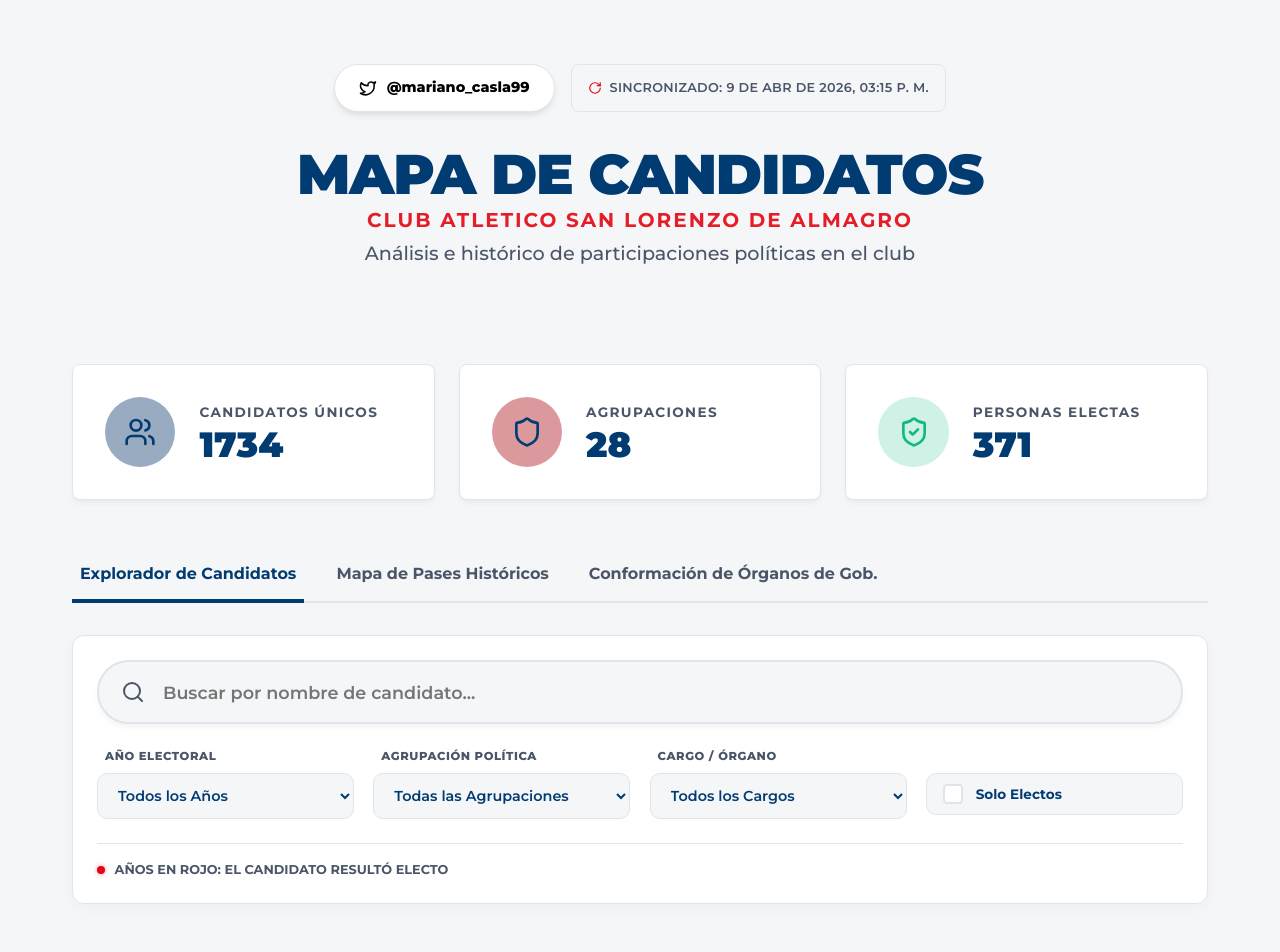
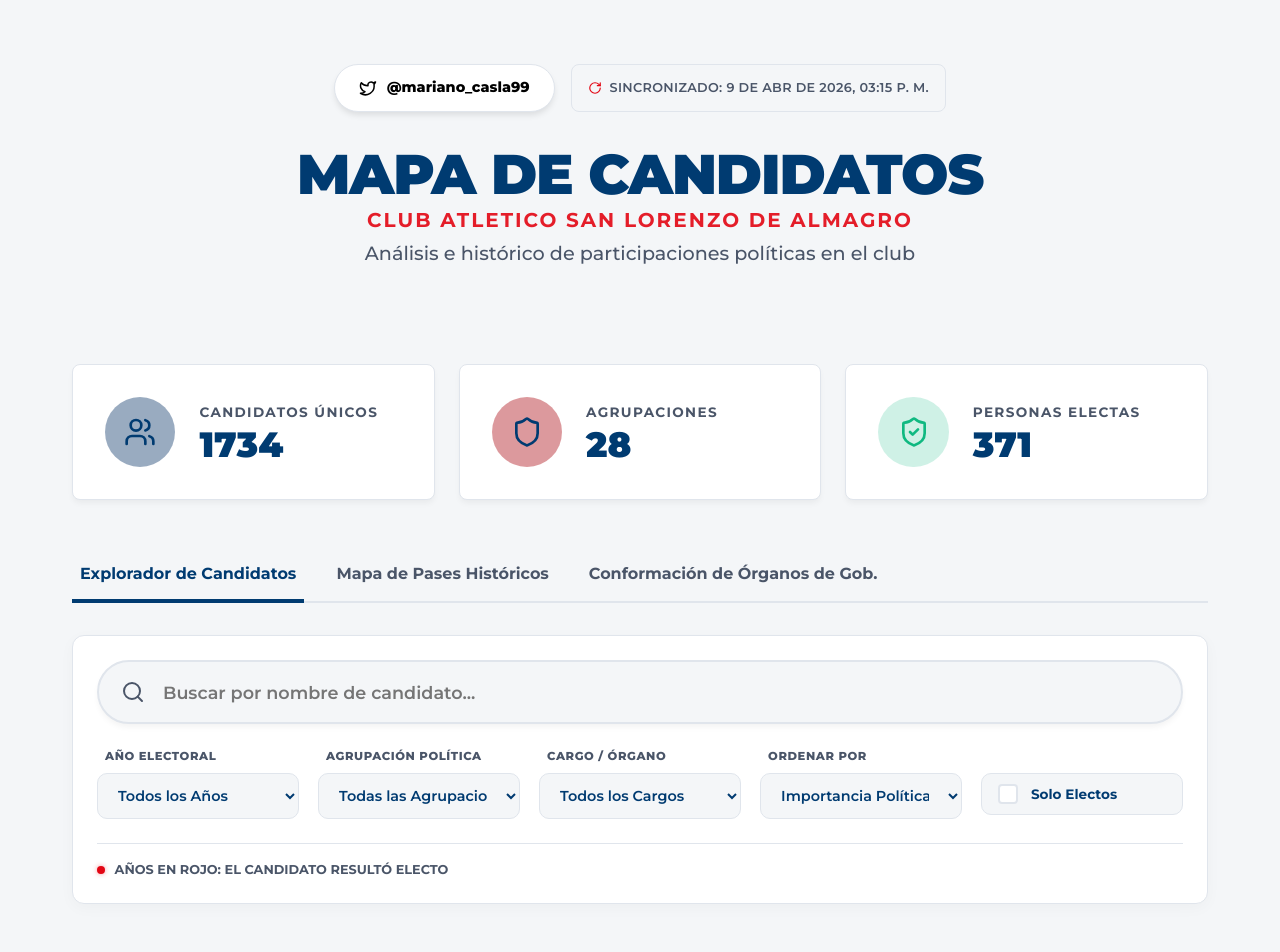
Before and after one commit to chagasalo/HistoricoCD_SL, a React (Vite) app: page /#candidates in a window 1280 px wide. Shown: the top 952 px of the page. Built offline with nearby package versions, Linux system fonts and the light colour scheme.

Commit message:
feat: initialize React application with candidate data visualization and filtering functionality

```diff
--- a/src/App.jsx
+++ b/src/App.jsx
@@ -240,7 +240,11 @@
     };
 
     const sorted = [...filtered].sort((a, b) => {
-      if (sortMode === 'mostLists') {
+      if (sortMode === 'alpha') {
+        return a.name.localeCompare(b.name);
+      }
+
+      // Default / 'mostLists' (Political Importance)
       const statsA = {
         cd: getCatStats(a.history, 'Comisión Directiva'),
         f: getCatStats(a.history, 'Fiscalizadora'),
@@ -265,8 +269,6 @@
       // 6. Asamblea Total
       if (statsB.as.total !== statsA.as.total) return statsB.as.total - statsA.as.total;
 
-        return a.name.localeCompare(b.name);
-      }
       return a.name.localeCompare(b.name);
     });
 
@@ -510,6 +512,18 @@
                     <option value="Comisión Directiva">Comisión Directiva</option>
                     <option value="Fiscalizadora">Fiscalizadora</option>
                     <option value="Asamblea">Asamblea</option>
+                  </select>
+                </div>
+
+                <div className="filter-control">
+                  <span className="filter-label">Ordenar por</span>
+                  <select
+                    className="dropdown-filter"
+                    value={sortMode}
+                    onChange={(e) => { setSortMode(e.target.value); setCurrentPage(1); }}
+                  >
+                    <option value="mostLists">Importancia Política</option>
+                    <option value="alpha">Nombre (A-Z)</option>
                   </select>
                 </div>
 
```
Lines whose indentation alone changed are shown as unchanged.
